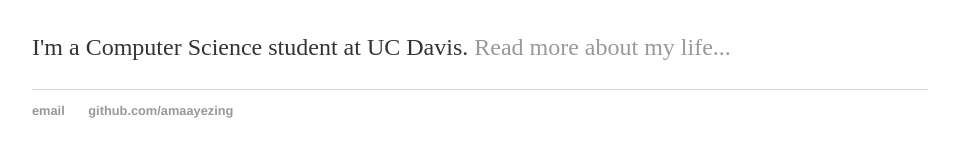
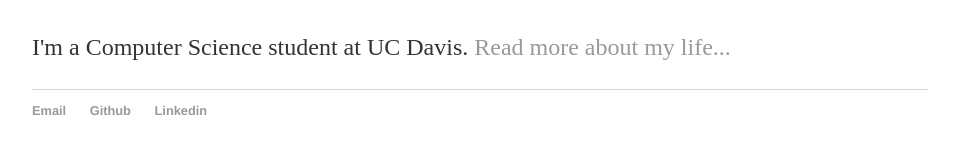
Before and after one commit to Amaayezing/amaayezing.github.io, a Jekyll site: the page built from index.html, in a window 1280 px wide. Shown: the part 166-323 px from the top of the page, without its empty margins (160-1119 px from the left). Built offline with Jekyll 4.4.1, drawn with Linux system fonts in a browser that asks for light colours.

Commit message:
Update default.html

```diff
--- a/_layouts/default.html
+++ b/_layouts/default.html
@@ -21,8 +21,9 @@
 			</div><!-- /.container -->
 			<footer>
 	    		<ul>
-	        		<li><a href="mailto:maayez.imam@gmail.com">email</a></li>
-	        		<li><a href="https://github.com/amaayezing">github.com/amaayezing</a></li>
+	        		<li><a href="mailto:maayez.imam@gmail.com">Email</a></li>
+	        		<li><a href="https://github.com/amaayezing">Github</a></li>
+				<li><a href="https://www.linkedin.com/in/maayezimam/">Linkedin</a></li>
 				</ul>
 			</footer>
 		</body>
```
